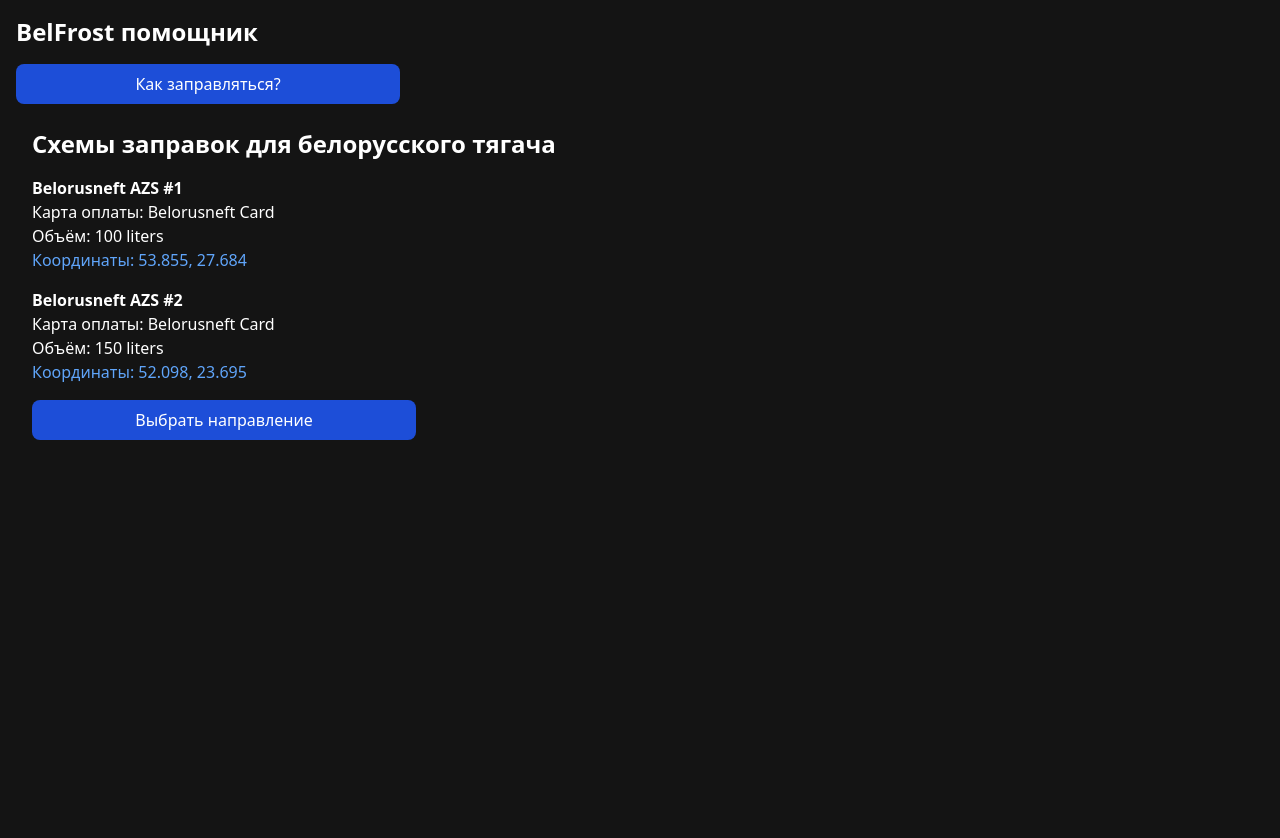
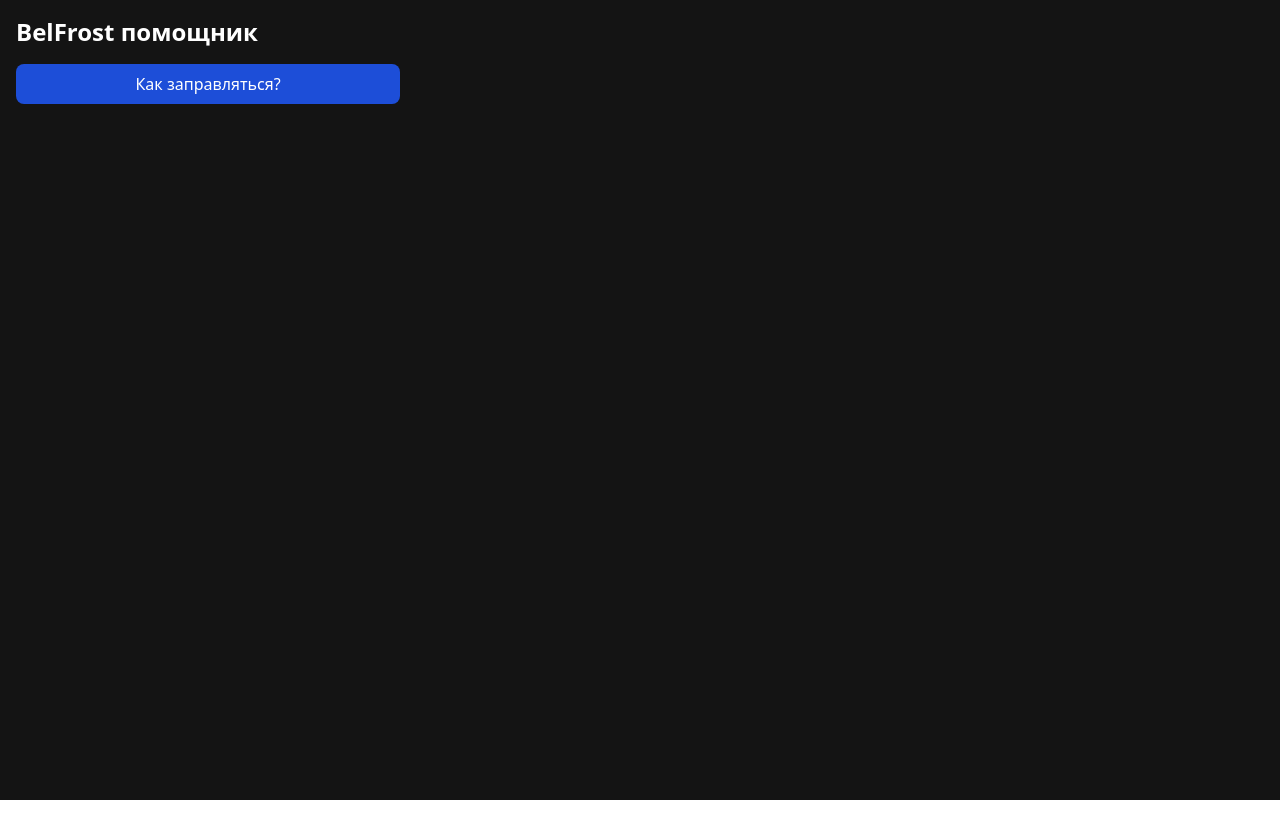
Before and after one commit to ew-mhlnk/bf-helper, a React (Create React App) app in the folder frontend/: page /belarus-fuel in a window 1280 px wide. Shown: the top 838 px of the page. After the commit the page ends 800 px from the top, so only its background shows below. Built offline with nearby package versions, Linux system fonts and the light colour scheme.

Commit message:
Removed unused KazakhFuelPage import to fix TypeScript and ESLint errors

```diff
--- a/frontend/src/App.tsx
+++ b/frontend/src/App.tsx
@@ -2,10 +2,15 @@
 import { BrowserRouter as Router, Route, Routes, Link } from 'react-router-dom';
 import './App.css';
 import FuelChoicePage from './FuelChoicePage';
-import BelarusFuelPage from './BelarusFuelPage';
-import KazakhFuelPage from './KazakhFuelPage';
 import DirectionChoicePage from './DirectionChoicePage';
-import DirectionPage from './DirectionPage';
+import AsianTripPage from './data/AsianTripPage';
+import EuropeanTripPage from './data/EuropeanTripPage';
+import ManchzhuriyaPage from './data/ManchzhuriyaPage';
+import KrasnodarPage from './data/KrasnodarPage';
+import KazakhAsianTripPage from './data/KazakhAsianTripPage';
+import KazakhEuropeanTripPage from './data/KazakhEuropeanTripPage';
+import KazakhManchzhuriyaPage from './data/KazakhManchzhuriyaPage';
+import KazakhKrasnodarPage from './data/KazakhKrasnodarPage';
 
 function App() {
   return (
@@ -22,10 +27,16 @@
         </nav>
         <Routes>
           <Route path="/fuel-choice" element={<FuelChoicePage />} />
-          <Route path="/belarus-fuel" element={<BelarusFuelPage />} />
-          <Route path="/kazakh-fuel" element={<KazakhFuelPage />} />
-          <Route path="/:truckType-directions" element={<DirectionChoicePage />} />
-          <Route path="/:truckType/:direction" element={<DirectionPage />} />
+          <Route path="/belarus" element={<DirectionChoicePage />} />
+          <Route path="/kazakh" element={<DirectionChoicePage />} />
+          <Route path="/belarus/asian-trip" element={<AsianTripPage />} />
+          <Route path="/belarus/european-trip" element={<EuropeanTripPage />} />
+          <Route path="/belarus/manchzhuriya" element={<ManchzhuriyaPage />} />
+          <Route path="/belarus/krasnodar" element={<KrasnodarPage />} />
+          <Route path="/kazakh/asian-trip" element={<KazakhAsianTripPage />} />
+          <Route path="/kazakh/european-trip" element={<KazakhEuropeanTripPage />} />
+          <Route path="/kazakh/manchzhuriya" element={<KazakhManchzhuriyaPage />} />
+          <Route path="/kazakh/krasnodar" element={<KazakhKrasnodarPage />} />
         </Routes>
       </div>
     </Router>
--- a/frontend/src/BelarusFuelPage.tsx
+++ /dev/null
@@ -1,45 +0,0 @@
-import React from 'react';
-import { Link } from 'react-router-dom';
-import fuelData from './data/fuelData.json';
-
-interface Station {
-  refueling: string;
-  paymentCard: string;
-  coordinates: string;
-  volume: string;
-}
-
-const BelarusFuelPage: React.FC = () => {
-  const stations: Station[] = fuelData.belarus;
-
-  return (
-    <div className="bg-[#141414] min-h-screen text-white p-4">
-      <h1 className="text-2xl font-bold mb-4">Схемы заправок для белорусского тягача</h1>
-      <ul>
-        {stations.map((station, index) => (
-          <li key={index} className="mb-4">
-            <p className="font-semibold">{station.refueling}</p>
-            <p>Карта оплаты: {station.paymentCard}</p>
-            <p>Объём: {station.volume}</p>
-            <a
-              href={`https://maps.google.com/?q=${station.coordinates}`}
-              target="_blank"
-              rel="noopener noreferrer"
-              className="text-blue-400 hover:underline"
-            >
-              Координаты: {station.coordinates}
-            </a>
-          </li>
-        ))}
-      </ul>
-      <Link
-        to="/belarus-directions"
-        className="bg-blue-700 w-full max-w-[24rem] h-10 text-white py-2 mb-2 rounded-lg block text-center hover:bg-blue-800 active:bg-blue-900 transition duration-200"
-      >
-        Выбрать направление
-      </Link>
-    </div>
-  );
-};
-
-export default BelarusFuelPage;
--- a/frontend/src/DirectionPage.tsx
+++ /dev/null
@@ -1,35 +0,0 @@
-import React from 'react';
-import { Link, useParams } from 'react-router-dom';
-import directionsData from './data/directionsData.json';
-
-interface Direction {
-  name: string;
-  text: string;
-}
-
-const DirectionPage: React.FC = () => {
-  const { truckType, direction } = useParams<{ truckType: string; direction: string }>();
-
-  const data = directionsData[truckType as 'belarus' | 'kazakhstan'];
-
-  const directionData = data.find((dir: Direction) => dir.name.toLowerCase().replace(/ /g, '-') === direction);
-
-  if (!directionData) {
-    return <p>Направление не найдено.</p>;
-  }
-
-  return (
-    <div className="bg-[#141414] min-h-screen text-white p-4">
-      <h1 className="text-2xl font-bold mb-4">{directionData.name}</h1>
-      <p className="mb-4">{directionData.text}</p>
-      <Link
-        to={`/${truckType}-directions`}
-        className="bg-blue-700 w-full max-w-[24rem] h-10 text-white py-2 mb-2 rounded-lg block text-center hover:bg-blue-800 active:bg-blue-900 transition duration-200"
-      >
-        Вернуться к выбору направления
-      </Link>
-    </div>
-  );
-};
-
-export default DirectionPage;
--- a/frontend/src/KazakhFuelPage.tsx
+++ /dev/null
@@ -1,45 +0,0 @@
-import React from 'react';
-import { Link } from 'react-router-dom';
-import fuelData from './data/fuelData.json';
-
-interface Station {
-  refueling: string;
-  paymentCard: string;
-  coordinates: string;
-  volume: string;
-}
-
-const KazakhFuelPage: React.FC = () => {
-  const stations: Station[] = fuelData.kazakhstan;
-
-  return (
-    <div className="bg-[#141414] min-h-screen text-white p-4">
-      <h1 className="text-2xl font-bold mb-4">Схемы заправок для казахского тягача</h1>
-      <ul>
-        {stations.map((station, index) => (
-          <li key={index} className="mb-4">
-            <p className="font-semibold">{station.refueling}</p>
-            <p>Карта оплаты: {station.paymentCard}</p>
-            <p>Объём: {station.volume}</p>
-            <a
-              href={`https://maps.google.com/?q=${station.coordinates}`}
-              target="_blank"
-              rel="noopener noreferrer"
-              className="text-blue-400 hover:underline"
-            >
-              Координаты: {station.coordinates}
-            </a>
-          </li>
-        ))}
-      </ul>
-      <Link
-        to="/fuel-choice"
-        className="bg-blue-700 w-full max-w-[24rem] h-10 text-white py-2 mb-2 rounded-lg block text-center hover:bg-blue-800 active:bg-blue-900 transition duration-200"
-      >
-        Вернуться к выбору тягача
-      </Link>
-    </div>
-  );
-};
-
-export default KazakhFuelPage;
--- a/frontend/src/data/directionsData.json
+++ /dev/null
@@ -1,38 +0,0 @@
-{
-  "belarus": [
-    {
-      "name": "Азиатский рейс",
-      "text": "Текст для Азиатского рейса (редактируй здесь)."
-    },
-    {
-      "name": "Европейский рейс",
-      "text": "Текст для Европейского рейса (редактируй здесь)."
-    },
-    {
-      "name": "Маньчжурия",
-      "text": "Текст для Маньчжурии (редактируй здесь)."
-    },
-    {
-      "name": "Краснодар",
-      "text": "Текст для Краснодара (редактируй здесь)."
-    }
-  ],
-  "kazakhstan": [
-    {
-      "name": "Азиатский рейс",
-      "text": "Текст для Азиатского рейса (редактируй здесь)."
-    },
-    {
-      "name": "Европейский рейс",
-      "text": "Текст для Европейского рейса (редактируй здесь)."
-    },
-    {
-      "name": "Маньчжурия",
-      "text": "Текст для Маньчжурии (редактируй здесь)."
-    },
-    {
-      "name": "Краснодар",
-      "text": "Текст для Краснодара (редактируй здесь)."
-    }
-  ]
-}
--- a/frontend/src/data/fuelData.json
+++ /dev/null
@@ -1,30 +0,0 @@
-{
-  "belarus": [
-    {
-      "refueling": "Belorusneft AZS #1",
-      "paymentCard": "Belorusneft Card",
-      "coordinates": "53.855, 27.684",
-      "volume": "100 liters"
-    },
-    {
-      "refueling": "Belorusneft AZS #2",
-      "paymentCard": "Belorusneft Card",
-      "coordinates": "52.098, 23.695",
-      "volume": "150 liters"
-    }
-  ],
-  "kazakhstan": [
-    {
-      "refueling": "Qazaq Oil AZS #1",
-      "paymentCard": "Qazaq Oil Card",
-      "coordinates": "47.106, 51.926",
-      "volume": "120 liters"
-    },
-    {
-      "refueling": "Qazaq Oil AZS #2",
-      "paymentCard": "Qazaq Oil Card",
-      "coordinates": "43.266, 76.912",
-      "volume": "180 liters"
-    }
-  ]
-}
```
